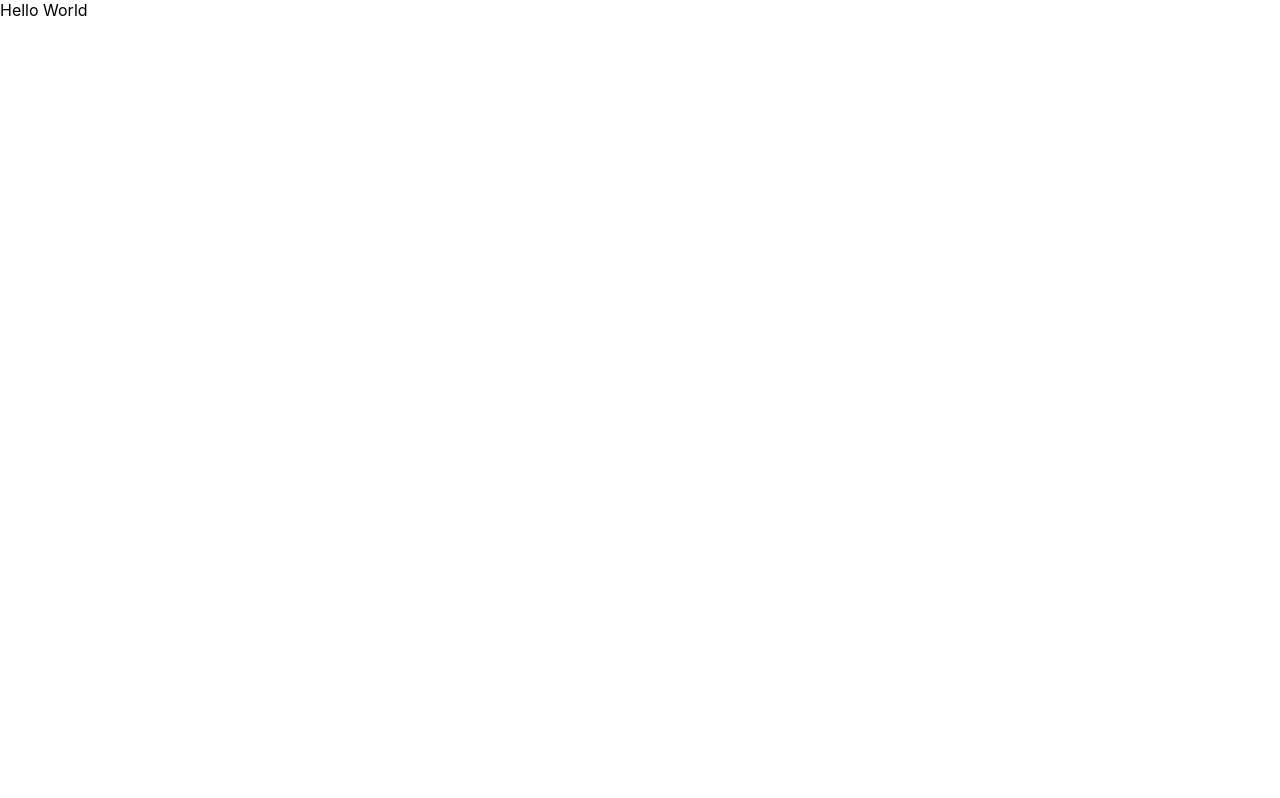
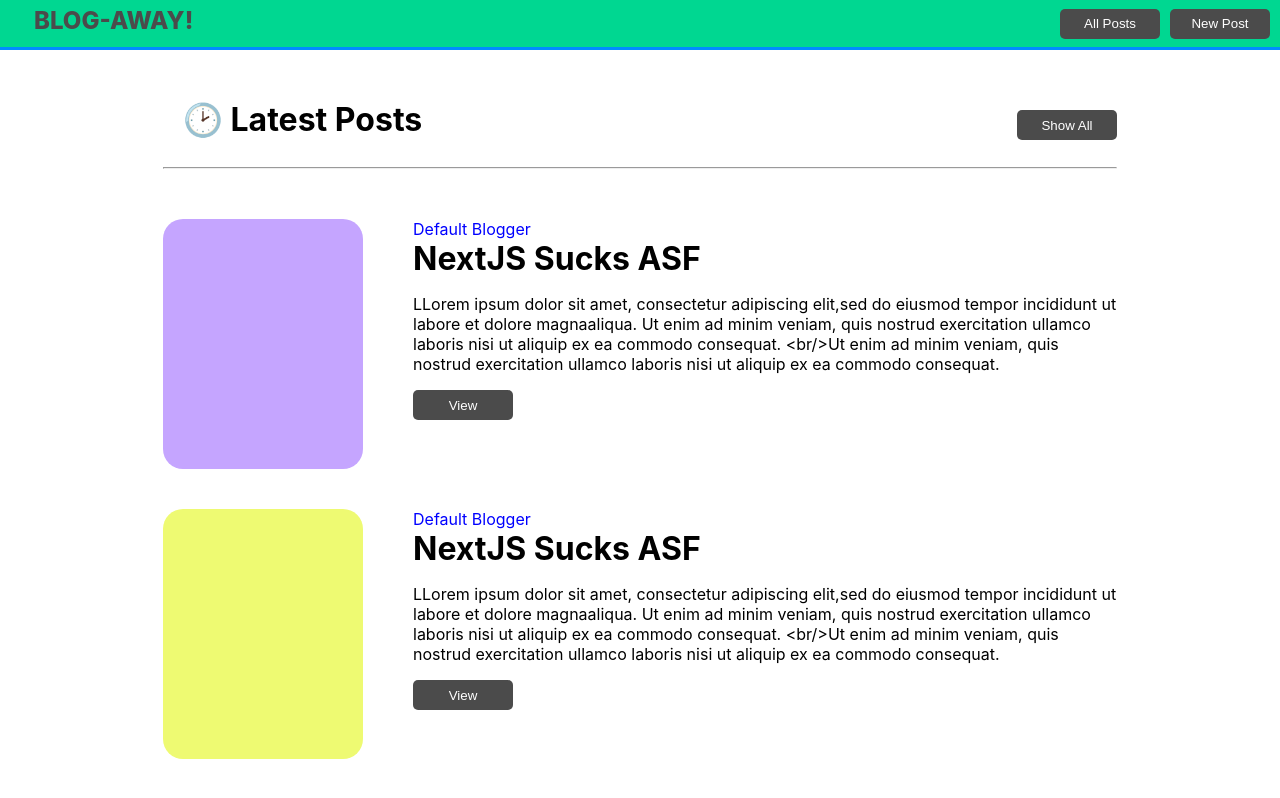
Before and after one commit to iyinolu/simple-blog, a Next.js app: page / in a window 1280 px wide. Built offline with nearby package versions, Linux system fonts and the light colour scheme.

Commit message:
add post pages and route accordingly; client side styles rendering

```diff
--- a/package.json
+++ b/package.json
@@ -24,6 +24,7 @@
     "@types/next-redux-wrapper": "^3.0.0",
     "@types/react": "^17.0.19",
     "@types/react-redux": "^7.1.18",
+    "babel-plugin-styled-components": "^1.13.2",
     "eslint": "7.32.0",
     "eslint-config-next": "11.1.0",
     "typescript": "^4.4.2"
--- a/pages/_app.js
+++ b/pages/_app.tsx
@@ -1,6 +1,7 @@
 import '../styles/globals.css'
 
 function MyApp({ Component, pageProps }) {
+  console.log(Component)
   return <Component {...pageProps} />
 }
 
--- /dev/null
+++ b/pages/_document.tsx
@@ -0,0 +1,30 @@
+import Document from 'next/document'
+import { ServerStyleSheet } from 'styled-components'
+
+export default class MyDocument extends Document {
+  static async getInitialProps(ctx) {
+    const sheet = new ServerStyleSheet()
+    const originalRenderPage = ctx.renderPage
+
+    try {
+      ctx.renderPage = () =>
+        originalRenderPage({
+          enhanceApp: (App) => (props) =>
+            sheet.collectStyles(<App {...props} />),
+        })
+
+      const initialProps = await Document.getInitialProps(ctx)
+      return {
+        ...initialProps,
+        styles: (
+          <>
+            {initialProps.styles}
+            {sheet.getStyleElement()}
+          </>
+        ),
+      }
+    } finally {
+      sheet.seal()
+    }
+  }
+}
--- a/pages/api/hello.js
+++ /dev/null
@@ -1,5 +0,0 @@
-// Next.js API route support: https://nextjs.org/docs/api-routes/introduction
-
-export default function handler(req, res) {
-  res.status(200).json({ name: 'John Doe' })
-}
--- a/pages/index.tsx
+++ b/pages/index.tsx
@@ -1,79 +1,191 @@
+/* eslint-disable @next/next/no-img-element */
 import Head from 'next/head'
 import Image from 'next/image'
 import styles from '../styles/Home.module.css'
+import styled from "styled-components";
+import postImage from '../public/postIMG.svg';
+import Link from 'next/link'
+import React from 'react';
 
-// export default function Home() {
-//   return (
-//     <div className={styles.container}>
-//       <Head>
-//         <title>Create Next App</title>
-//         <meta name="description" content="Generated by create next app" />
-//         <link rel="icon" href="/favicon.ico" />
-//       </Head>
+const AppBar = styled.div`
+    display: flex;
+    flex-flow: row-reverse;
+    position: relative;
+    background-color: #00D791;
+    height: 50px;
+    text-align: center;
+    align-items: center;
+    border-bottom: 3px solid #008CFF;
+`;
 
-//       <main className={styles.main}>
-//         <h1 className={styles.title}>
-//           Welcome to <a href="https://nextjs.org">Next.js!</a>
-//         </h1>
+const AppBarBtn = styled.button`
+    height: 30px;
+    width: 100px;
+    background-color: #4b4b4b;
+    color: white;
+    border-radius: 5px;
+    box-shadow: 0px 0px 0px transparent;
+    border: 0px solid transparent;
+    text-shadow: 0px 0px 0px transparent;
+    :hover {
+        background-color: white;
+        color: #4b4b4b
+    }
+`;
 
-//         <p className={styles.description}>
-//           Get started by editing{' '}
-//           <code className={styles.code}>pages/index.js</code>
-//         </p>
+const AppLogo = styled.span`
+    position: absolute;
+    top: 12%;
+    left: 34px;
+    font-weight: 800;
+    font-size: 24px;
+    color: #4b4b4b;
+`
 
-//         <div className={styles.grid}>
-//           <a href="https://nextjs.org/docs" className={styles.card}>
-//             <h2>Documentation &rarr;</h2>
-//             <p>Find in-depth information about Next.js features and API.</p>
-//           </a>
+const AppBody = styled.div`
+    ::-webkit-scrollbar {
+        display: none;
+    }
+    -ms-overflow-style: none;  /* IE and Edge */
+    scrollbar-width: none;  /* Firefox */
+    margin: 0 auto;
+    width: 100%;
+    height: 100vh;
+    overflow: scroll;
+    background-color: grey;
+`
+const PostContainer = styled.div`
+    height: 150vh;
+    width: auto;
+    padding: 50px 163px;
+    background-color: white;
+`
 
-//           <a href="https://nextjs.org/learn" className={styles.card}>
-//             <h2>Learn &rarr;</h2>
-//             <p>Learn about Next.js in an interactive course with quizzes!</p>
-//           </a>
+interface RootProp {
+  children: JSX.Element[];
+};
 
-//           <a
-//             href="https://github.com/vercel/next.js/tree/master/examples"
-//             className={styles.card}
-//           >
-//             <h2>Examples &rarr;</h2>
-//             <p>Discover and deploy boilerplate example Next.js projects.</p>
-//           </a>
-
-//           <a
-//             href="https://vercel.com/new?utm_source=create-next-app&utm_medium=default-template&utm_campaign=create-next-app"
-//             className={styles.card}
-//           >
-//             <h2>Deploy &rarr;</h2>
-//             <p>
-//               Instantly deploy your Next.js site to a public URL with Vercel.
-//             </p>
-//           </a>
-//         </div>
-//       </main>
-
-//       <footer className={styles.footer}>
-//         <a
-//           href="https://vercel.com?utm_source=create-next-app&utm_medium=default-template&utm_campaign=create-next-app"
-//           target="_blank"
-//           rel="noopener noreferrer"
-//         >
-//           Powered by{' '}
-//           <span className={styles.logo}>
-//             <Image src="/vercel.svg" alt="Vercel Logo" width={72} height={16} />
-//           </span>
-//         </a>
-//       </footer>
-//     </div>
-//   )
-// }
-
-const Temp: React.FC = () => {
+export const Root: React.FC<RootProp> = (props) => {
   return (
-    <div>
-      Hello World
-    </div>
+    <AppBody>
+        <AppBar>
+            <Head>
+              <title>
+                Blog Away!
+              </title>
+              <link rel="icon" href="/favicon.ico" />
+            </Head>
+            <AppLogo>
+              BLOG-AWAY!
+            </AppLogo>
+            <AppBarBtn style={{ marginRight: '10px'}}>
+              <Link href="/posts/new">
+                <a>New Post</a>
+              </Link>
+            </AppBarBtn>
+            <AppBarBtn style={{ marginRight: '10px'}} >
+              <Link href="/posts/all">
+                <a>All Posts</a>
+              </Link>
+            </AppBarBtn>
+        </AppBar>
+        <PostContainer >
+            {props.children}
+        </PostContainer>
+    </AppBody>
   )
 }
 
-export default Temp;
+const App: React.FC = () => {
+  const title = "NextJS Sucks ASF"
+  const content =
+    "LLorem ipsum dolor sit amet, consectetur adipiscing elit," +
+    "sed do eiusmod tempor incididunt ut labore et dolore magna" +
+    "aliqua. Ut enim ad minim veniam, quis nostrud exercitation ullamco laboris nisi ut aliquip ex ea commodo consequat. <br/>Ut enim ad minim veniam, quis nostrud exercitation ullamco laboris nisi ut aliquip ex ea commodo consequat. "
+  const body = (
+    <React.Fragment>
+      <div style={{ display: "flex", position: "relative"}}>
+        <h1 style={{ margin: "0", marginBottom: "20px", marginLeft: "20px"}}>
+          🕑 Latest Posts
+          <StyledButton style={{ position: "absolute", right: "0px", top: "10px"}}> Show All </StyledButton>
+        </h1>
+      </div>
+      <hr style={{ marginBottom: "50px"}} />
+      <Post color="#c5a5ff" content={content} title={title} />
+      <Post color="#eefa72" content={content} title={title} />
+    </React.Fragment>
+  )
+  return (
+    <Root>{[body]}</Root>
+  )
+}
+
+
+const StyledButton = styled.button`
+    height: 30px;
+    width: 100px;
+    background-color: #4b4b4b;
+    color: white;
+    border-radius: 5px;
+    box-shadow: 0px 0px 0px transparent;
+    border: 0px solid transparent;
+    text-shadow: 0px 0px 0px transparent;
+    :hover {
+        background-color: #ababab;
+        color: white;
+    }
+`;
+
+const PostImg = styled.div`
+    height: auto;
+    width: 100%;
+    background-color: ${(props:postImgProp) => props.color};
+    margin-right: 50px;
+    border-radius: 20px;
+    max-width: 200px;
+    min-width: 200px;
+    min-height: 250px;
+    max-height: 250px;
+
+`
+
+type postImgProp = {
+    color: string;
+}
+interface Props {
+    color: string;
+    title: string;
+    content: string;
+
+}
+
+export const Post: React.FC<Props> = ({ color, title, content}) => {
+    return (
+        <>
+          <div style={{ display: 'flex', marginTop: "40px"}}>
+              <PostImg color={ color }></PostImg>
+              <div>
+                  <div style={{ display: 'block'}}>
+                      <p style={{ color: "blue", margin:"0"}}> Default Blogger </p>
+                      <h1 style={{ margin:"0"}}> { title } </h1>
+                      <p>
+                          {content}
+                      </p>
+                  </div>
+                  <StyledButton>
+                    View
+                  </StyledButton>
+              </div>
+          </div>
+        </>
+    )
+}
+
+
+export default App;
+
+
+
+// LLorem ipsum dolor sit amet, consectetur adipiscing elit, sed do eiusmod tempor incididunt ut labore et dolore magna aliqua. Ut enim ad minim veniam, quis nostrud exercitation ullamco laboris nisi ut aliquip ex ea commodo consequat. <br/>Ut enim ad minim veniam, quis nostrud exercitation ullamco laboris nisi ut aliquip ex ea commodo consequat.
+
+// NextJS Sucks ASF
```
Also changed, not shown: pages/posts/[id].tsx (added, +11 -0 lines), pages/posts/all.tsx (added, +51 -0 lines), pages/posts/new.tsx (added, +35 -0 lines), pages/recentPosts.tsx (deleted, +0 -124 lines), .babelrc (added).
